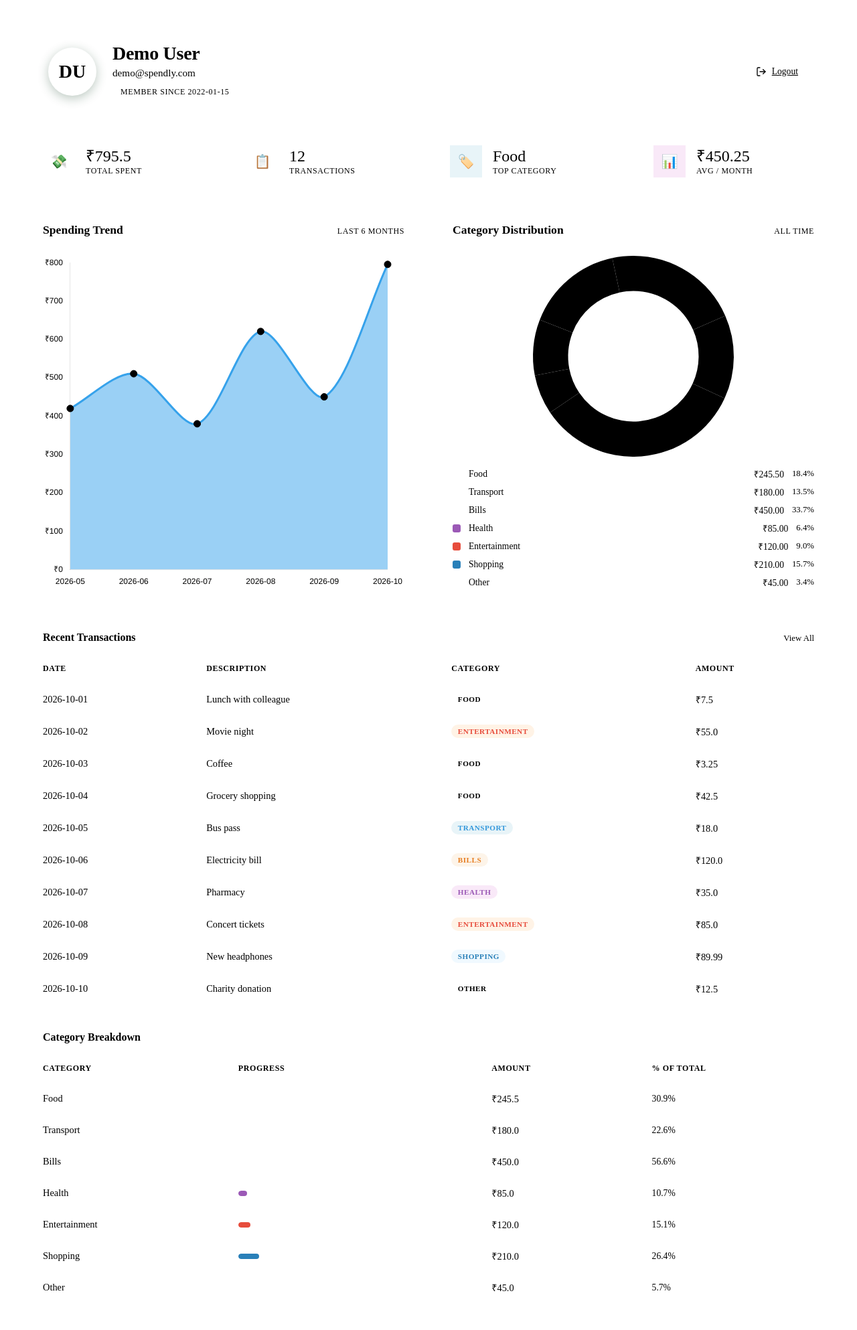
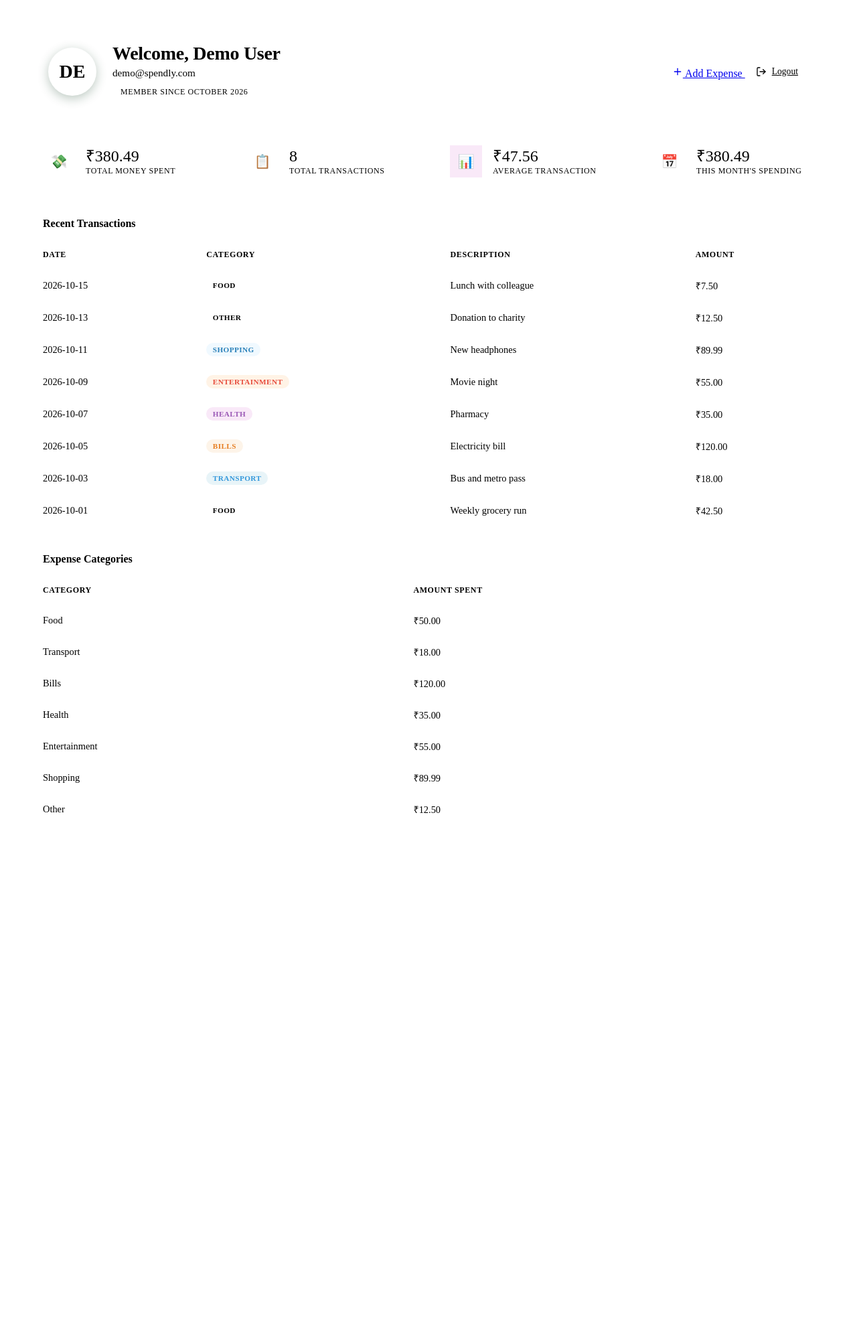
Before and after one commit to abhiark01/Expense-Tracker, a Flask app: page /profile in a window 1280 px wide. Shown: the whole page at 67% size. After the commit the page ends 1214 px from the top, so only its background shows below. Run offline with Flask 3, Linux system fonts and the light colour scheme; a user stored in the database is signed in; data comes from the database, SQL or seed files in the repository; both versions use the stored data as it was after the commit.

Commit message:
add dynamic routes to profile page

```diff
--- a/app.py
+++ b/app.py
@@ -1,7 +1,8 @@
 from flask import Flask, render_template, request, redirect, url_for, flash, session
 from werkzeug.security import generate_password_hash, check_password_hash
+from datetime import date
 
-from database.db import get_db, init_db, seed_db, get_user_by_email, get_expenses_by_user, get_summary_stats, get_category_breakdown, get_monthly_trend
+from database.db import get_db, init_db, seed_db, get_user_by_email, get_expenses_by_user, get_summary_stats, get_category_breakdown
 
 app = Flask(__name__)
 app.secret_key = "spendly-dev-secret-key-change-in-production"
@@ -122,70 +123,88 @@ def logout():
 
 
 @app.route("/profile")
-
 def profile():
     user_id = session.get("user_id")
     if not user_id:
         return redirect(url_for("login"))
 
+    db = get_db()
+    user_row = db.execute(
+        "SELECT id, name, email, created_at FROM users WHERE id = ?",
+        (user_id,)
+    ).fetchone()
+    db.close()
+
+    if not user_row:
+        session.clear()
+        flash("User not found.", "error")
+        return redirect(url_for("login"))
+
+    name = user_row["name"]
+    if len(name) >= 2:
+        avatar = name[0:2].upper()
+    else:
+        avatar = name[0].upper() if name else "?"
+
+    # Format member_since as "Month YYYY" (e.g. "January 2026")
+    created_at = user_row["created_at"]
+    member_since = ""
+    if created_at:
+        try:
+            parts = created_at.split("-")
+            if len(parts) >= 2:
+                month_names = [
+                    "", "January", "February", "March", "April", "May", "June",
+                    "July", "August", "September", "October", "November", "December"
+                ]
+                month_idx = int(parts[1])
+                if 1 <= month_idx <= 12:
+                    member_since = f"{month_names[month_idx]} {parts[0]}"
+        except (ValueError, IndexError):
+            member_since = created_at
+
     user_info = {
-        "name": "Demo User",
-        "email": "demo@spendly.com",
-        "avatar": "DU",
-        "member_since": "2022-01-15",
+        "name": name,
+        "email": user_row["email"],
+        "avatar": avatar,
+        "member_since": member_since or created_at
     }
-    summary_stats = {
-        "total_spent": 795.50,
-        "tx_count": 12,
-        "top_category": "Food",
-        "avg_monthly": 450.25,
+
+    expenses = get_expenses_by_user(user_id)
+    raw_stats = get_summary_stats(user_id)
+    category_breakdown_data = get_category_breakdown(user_id)
+
+    total_spent = float(raw_stats.get("total_spent", 0))
+    tx_count = int(raw_stats.get("tx_count", 0))
+    avg_transaction = total_spent / tx_count if tx_count else 0.0
+
+    # This month's spending
+    today = date.today()
+    this_month_prefix = f"{today.year}-{today.month:02d}"
+    this_month = 0.0
+    for exp in expenses:
+        if exp.get("date") and exp["date"].startswith(this_month_prefix):
+            this_month += float(exp.get("amount", 0))
+
+    stats = {
+        "total_spent": total_spent,
+        "tx_count": tx_count,
+        "avg_transaction": avg_transaction,
+        "this_month": this_month,
     }
-    transactions = [
-        {"date": "2026-10-01", "description": "Lunch with colleague", "category": "Food", "amount": 7.5},
-        {"date": "2026-10-02", "description": "Movie night", "category": "Entertainment", "amount": 55.0},
-        {"date": "2026-10-03", "description": "Coffee", "category": "Food", "amount": 3.25},
-        {"date": "2026-10-04", "description": "Grocery shopping", "category": "Food", "amount": 42.5},
-        {"date": "2026-10-05", "description": "Bus pass", "category": "Transport", "amount": 18.0},
-        {"date": "2026-10-06", "description": "Electricity bill", "category": "Bills", "amount": 120.0},
-        {"date": "2026-10-07", "description": "Pharmacy", "category": "Health", "amount": 35.0},
-        {"date": "2026-10-08", "description": "Concert tickets", "category": "Entertainment", "amount": 85.0},
-        {"date": "2026-10-09", "description": "New headphones", "category": "Shopping", "amount": 89.99},
-        {"date": "2026-10-10", "description": "Charity donation", "category": "Other", "amount": 12.5},
+
+    # Rename category keys for the template: name / amount
+    categories = [
+        {"name": c["category"], "amount": c["total"]}
+        for c in category_breakdown_data
     ]
-    category_breakdown = [
-        {"category": "Food", "total": 245.50, "color": "var(--accent)"},
-        {"category": "Transport", "total": 180.00, "color": "var(--accent-2)"},
-        {"category": "Bills", "total": 450.00, "color": "var(--danger)"},
-        {"category": "Health", "total": 85.00, "color": "var(--accent-3, #9b59b6)"},
-        {"category": "Entertainment", "total": 120.00, "color": "var(--accent-4, #e74c3c)"},
-        {"category": "Shopping", "total": 210.00, "color": "var(--accent-5, #2980b9)"},
-        {"category": "Other", "total": 45.00, "color": "var(--ink-muted)"},
-    ]
-    monthly_trend = [
-        {"month": "2026-05", "total": 420.00},
-        {"month": "2026-06", "total": 510.50},
-        {"month": "2026-07", "total": 380.00},
-        {"month": "2026-08", "total": 620.75},
-        {"month": "2026-09", "total": 450.25},
-        {"month": "2026-10", "total": 795.50},
-    ]
-    category_totals = [
-        {"category": "Food", "total": 245.50, "color": "var(--accent)"},
-        {"category": "Transport", "total": 180.00, "color": "var(--accent-2)"},
-        {"category": "Bills", "total": 450.00, "color": "var(--danger)"},
-        {"category": "Health", "total": 85.00, "color": "var(--accent-3, #9b59b6)"},
-        {"category": "Entertainment", "total": 120.00, "color": "var(--accent-4, #e74c3c)"},
-        {"category": "Shopping", "total": 210.00, "color": "var(--accent-5, #2980b9)"},
-        {"category": "Other", "total": 45.00, "color": "var(--ink-muted)"},
-    ]
+
     return render_template(
         "profile.html",
         user=user_info,
-        stats=summary_stats,
-        transactions=transactions,
-        categories=category_breakdown,
-        monthly_trend=monthly_trend,
-        category_totals=category_totals,
+        stats=stats,
+        transactions=expenses,
+        categories=categories,
     )
 
 # New profile sub‑routes
--- a/templates/profile.html
+++ b/templates/profile.html
@@ -6,23 +6,29 @@
     <title>Profile | Spendly</title>
     {% block head %}
     <link rel="stylesheet" href="{{ url_for('static', filename='css/profile.css') }}">
-    <script src="https://cdn.jsdelivr.net/npm/chart.js@4.4.1/dist/chart.umd.min.js"></script>
     {% endblock %}
 </head>
 <body>
     {% block content %}
     <div class="profile-dashboard">
-        <!-- User Header Card -->
+        <!-- Welcome / User Header Card -->
         <header class="card profile-header">
             <div class="avatar-section">
                 <div class="avatar-initials">{{ user.avatar }}</div>
             </div>
             <div class="user-meta">
-                <h1 class="user-name">{{ user.name }}</h1>
+                <h1 class="user-name">Welcome, {{ user.name }}</h1>
                 <p class="user-email">{{ user.email }}</p>
                 <span class="member-badge">Member since {{ user.member_since }}</span>
             </div>
             <div class="header-actions">
+                <a href="{{ url_for('add_expense') }}" class="btn-primary">
+                    <svg width="16" height="16" viewBox="0 0 24 24" fill="none" stroke="currentColor" stroke-width="2" stroke-linecap="round" stroke-linejoin="round">
+                        <line x1="12" y1="5" x2="12" y2="19"></line>
+                        <line x1="5" y1="12" x2="19" y2="12"></line>
+                    </svg>
+                    Add Expense
+                </a>
                 <a href="{{ url_for('logout') }}" class="btn-ghost logout-btn">
                     <svg width="16" height="16" viewBox="0 0 24 24" fill="none" stroke="currentColor" stroke-width="2" stroke-linecap="round" stroke-linejoin="round">
                         <path d="M9 21H5a2 2 0 0 1-2-2V5a2 2 0 0 1 2-2h4"></path>
@@ -34,74 +40,51 @@
             </div>
         </header>
 
-        <!-- Stats Grid -->
+        <!-- Financial Summary Cards -->
         <section class="stats-grid">
             <article class="card stat-card">
                 <div class="stat-icon spending-icon">💸</div>
                 <div class="stat-content">
-                    <span class="stat-value">₹{{ stats.total_spent }}</span>
-                    <span class="stat-label">Total Spent</span>
+                    <span class="stat-value">₹{{ "%.2f"|format(stats.total_spent) }}</span>
+                    <span class="stat-label">Total Money Spent</span>
                 </div>
             </article>
             <article class="card stat-card">
                 <div class="stat-icon transactions-icon">📋</div>
                 <div class="stat-content">
                     <span class="stat-value">{{ stats.tx_count }}</span>
-                    <span class="stat-label">Transactions</span>
-                </div>
-            </article>
-            <article class="card stat-card">
-                <div class="stat-icon category-icon">🏷️</div>
-                <div class="stat-content">
-                    <span class="stat-value">{{ stats.top_category }}</span>
-                    <span class="stat-label">Top Category</span>
+                    <span class="stat-label">Total Transactions</span>
                 </div>
             </article>
             <article class="card stat-card">
                 <div class="stat-icon avg-icon">📊</div>
                 <div class="stat-content">
-                    <span class="stat-value">₹{{ stats.avg_monthly }}</span>
-                    <span class="stat-label">Avg / Month</span>
+                    <span class="stat-value">₹{{ "%.2f"|format(stats.avg_transaction) }}</span>
+                    <span class="stat-label">Average Transaction</span>
+                </div>
+            </article>
+            <article class="card stat-card">
+                <div class="stat-icon month-icon">📅</div>
+                <div class="stat-content">
+                    <span class="stat-value">₹{{ "%.2f"|format(stats.this_month) }}</span>
+                    <span class="stat-label">This Month's Spending</span>
                 </div>
             </article>
         </section>
 
-        <!-- Charts Row -->
-        <section class="charts-grid">
-            <article class="card chart-card">
-                <header class="card-header">
-                    <h2>Spending Trend</h2>
-                    <span class="chart-period">Last 6 months</span>
-                </header>
-                <div class="chart-container">
-                    <canvas id="trendChart"></canvas>
-                </div>
-            </article>
-            <article class="card chart-card">
-                <header class="card-header">
-                    <h2>Category Distribution</h2>
-                    <span class="chart-period">All time</span>
-                </header>
-                <div class="chart-container">
-                    <canvas id="donutChart"></canvas>
-                </div>
-                <div class="chart-legend" id="donutLegend"></div>
-            </article>
-        </section>
-
-        <!-- Transactions Table -->
+        <!-- Recent Transaction History -->
         <section class="card table-card">
             <header class="card-header">
                 <h2>Recent Transactions</h2>
-                <a href="#" class="view-all-link">View All</a>
             </header>
             <div class="table-wrapper">
+                {% if transactions %}
                 <table>
                     <thead>
                         <tr>
                             <th>Date</th>
+                            <th>Category</th>
                             <th>Description</th>
-                            <th>Category</th>
                             <th class="amount-col">Amount</th>
                         </tr>
                     </thead>
@@ -109,157 +92,52 @@
                         {% for tx in transactions %}
                         <tr>
                             <td>{{ tx.date }}</td>
+                            <td><span class="badge {{ tx.category | lower }}">{{ tx.category }}</span></td>
                             <td>{{ tx.description }}</td>
-                            <td><span class="badge {{ tx.category | lower }}">{{ tx.category }}</span></td>
-                            <td class="amount-col">₹{{ tx.amount }}</td>
+                            <td class="amount-col">₹{{ "%.2f"|format(tx.amount) }}</td>
                         </tr>
                         {% endfor %}
                     </tbody>
                 </table>
+                {% else %}
+                <div class="empty-state">
+                    <p>No transactions yet. Add your first expense to get started.</p>
+                </div>
+                {% endif %}
             </div>
         </section>
 
-        <!-- Category Breakdown Table -->
+        <!-- Expense Categories -->
         <section class="card table-card">
             <header class="card-header">
-                <h2>Category Breakdown</h2>
+                <h2>Expense Categories</h2>
             </header>
             <div class="table-wrapper">
+                {% if categories %}
                 <table>
                     <thead>
                         <tr>
                             <th>Category</th>
-                            <th>Progress</th>
-                            <th class="amount-col">Amount</th>
-                            <th class="pct-col">% of Total</th>
+                            <th class="amount-col">Amount Spent</th>
                         </tr>
                     </thead>
                     <tbody>
                         {% for cat in categories %}
                         <tr>
-                            <td>
-                                <span class="category-name">{{ cat.category }}</span>
-                            </td>
-                            <td>
-                                <div class="progress-bar">
-                                    <div class="progress-fill" style="width: {{ cat.total / stats.total_spent * 100 }}%; background: {{ cat.color }}"></div>
-                                </div>
-                            </td>
-                            <td class="amount-col">₹{{ cat.total }}</td>
-                            <td class="pct-col">{{ (cat.total / stats.total_spent * 100) | round(1) }}%</td>
+                            <td><span class="category-name">{{ cat.name }}</span></td>
+                            <td class="amount-col">₹{{ "%.2f"|format(cat.amount) }}</td>
                         </tr>
                         {% endfor %}
                     </tbody>
                 </table>
+                {% else %}
+                <div class="empty-state">
+                    <p>No category spending yet. Add your first expense to get started.</p>
+                </div>
+                {% endif %}
             </div>
         </section>
     </div>
-
-    <script>
-        // Chart data injected from template
-        const monthlyTrend = {{ monthly_trend | tojson }};
-        const categoryTotals = {{ category_totals | tojson }};
-
-        // Spending Trend Line Chart
-        const trendCtx = document.getElementById('trendChart').getContext('2d');
-        new Chart(trendCtx, {
-            type: 'line',
-            data: {
-                labels: monthlyTrend.map(d => d.month),
-                datasets: [{
-                    label: 'Monthly Spending (₹)',
-                    data: monthlyTrend.map(d => d.total),
-                    borderColor: getComputedStyle(document.documentElement).getPropertyValue('--accent').trim(),
-                    backgroundColor: getComputedStyle(document.documentElement).getPropertyValue('--accent-light').trim(),
-                    fill: true,
-                    tension: 0.3,
-                    pointBackgroundColor: getComputedStyle(document.documentElement).getPropertyValue('--paper-card').trim(),
-                    pointBorderColor: getComputedStyle(document.documentElement).getPropertyValue('--accent').trim(),
-                    pointRadius: 5,
-                    pointHoverRadius: 7
-                }]
-            },
-            options: {
-                responsive: true,
-                maintainAspectRatio: false,
-                plugins: {
-                    legend: { display: false },
-                    tooltip: {
-                        backgroundColor: getComputedStyle(document.documentElement).getPropertyValue('--ink').trim(),
-                        titleColor: getComputedStyle(document.documentElement).getPropertyValue('--paper').trim(),
-                        bodyColor: getComputedStyle(document.documentElement).getPropertyValue('--paper').trim(),
-                        padding: 12,
-                        callbacks: {
-                            label: ctx => `₹${ctx.parsed.y.toFixed(2)}`
-                        }
-                    }
-                },
-                scales: {
-                    x: {
-                        grid: { display: false },
-                        ticks: { color: getComputedStyle(document.documentElement).getPropertyValue('--ink-muted').trim() }
-                    },
-                    y: {
-                        grid: { color: getComputedStyle(document.documentElement).getPropertyValue('--border-soft').trim() },
-                        ticks: {
-                            color: getComputedStyle(document.documentElement).getPropertyValue('--ink-muted').trim(),
-                            callback: val => '₹' + val
-                        },
-                        beginAtZero: true
-                    }
-                },
-                interaction: { intersect: false, mode: 'index' }
-            }
-        });
-
-        // Category Distribution Donut Chart
-        const donutCtx = document.getElementById('donutChart').getContext('2d');
-        const donutChart = new Chart(donutCtx, {
-            type: 'doughnut',
-            data: {
-                labels: categoryTotals.map(d => d.category),
-                datasets: [{
-                    data: categoryTotals.map(d => d.total),
-                    backgroundColor: categoryTotals.map(d => d.color),
-                    borderWidth: 0,
-                    hoverOffset: 8
-                }]
-            },
-            options: {
-                responsive: true,
-                maintainAspectRatio: false,
-                cutout: '65%',
-                plugins: {
-                    legend: { display: false },
-                    tooltip: {
-                        backgroundColor: getComputedStyle(document.documentElement).getPropertyValue('--ink').trim(),
-                        titleColor: getComputedStyle(document.documentElement).getPropertyValue('--paper').trim(),
-                        bodyColor: getComputedStyle(document.documentElement).getPropertyValue('--paper').trim(),
-                        padding: 12,
-                        callbacks: {
-                            label: ctx => `${ctx.label}: ₹${ctx.parsed.toFixed(2)} (${((ctx.parsed / ctx.dataset.data.reduce((a,b)=>a+b,0))*100).toFixed(1)}%)`
-                        }
-                    }
-                }
-            }
-        });
-
-        // Generate custom legend for donut chart
-        const legendContainer = document.getElementById('donutLegend');
-        categoryTotals.forEach((cat, i) => {
-            const total = categoryTotals.reduce((sum, c) => sum + c.total, 0);
-            const pct = ((cat.total / total) * 100).toFixed(1);
-            const item = document.createElement('div');
-            item.className = 'legend-item';
-            item.innerHTML = `
-                <span class="legend-color" style="background: ${cat.color}"></span>
-                <span class="legend-label">${cat.category}</span>
-                <span class="legend-value">₹${cat.total.toFixed(2)}</span>
-                <span class="legend-pct">${pct}%</span>
-            `;
-            legendContainer.appendChild(item);
-        });
-    </script>
     {% endblock %}
 </body>
 </html>
```
Also changed, not shown: database/db.py (+0 -27 lines), spendly.db.
